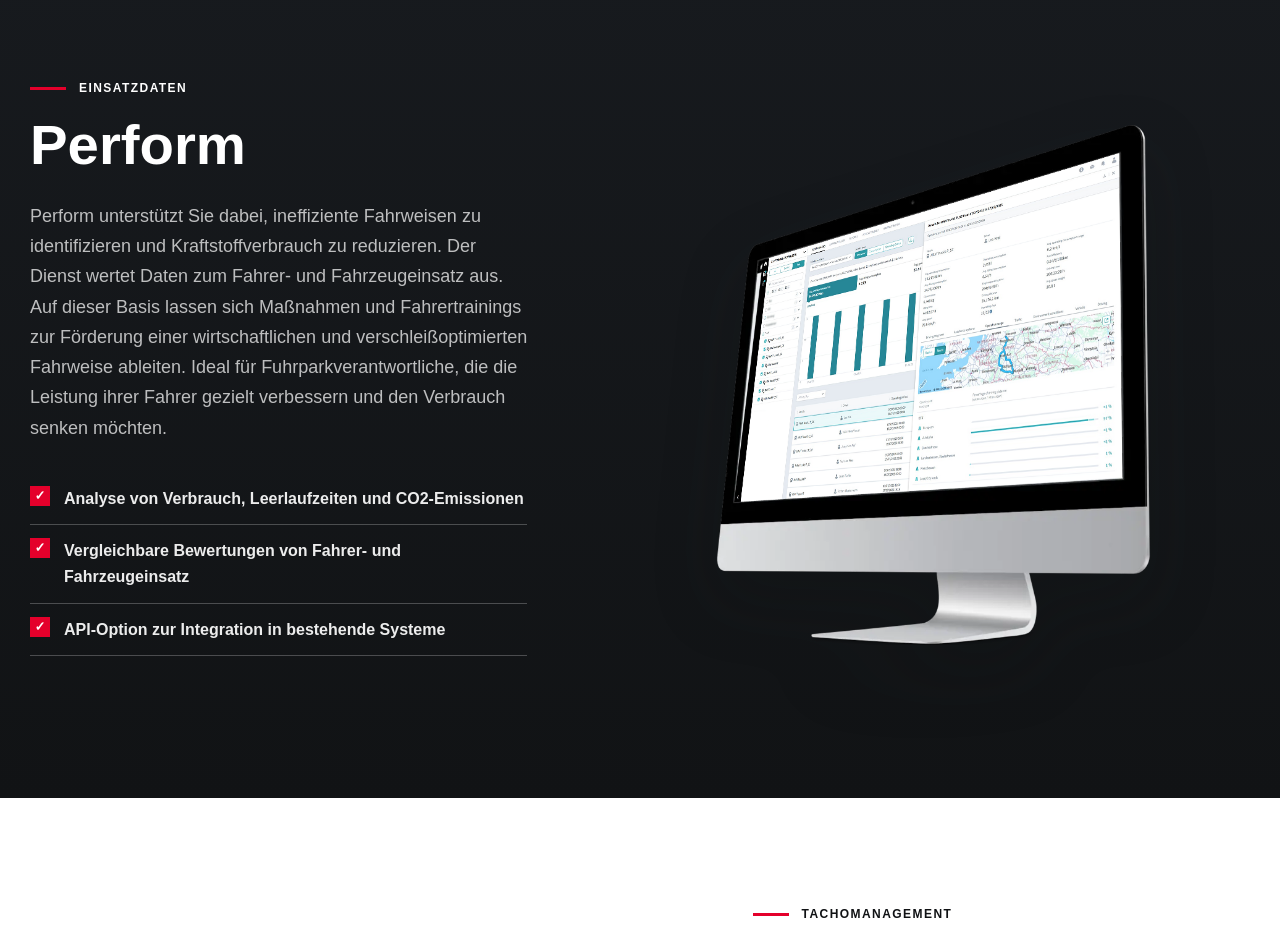
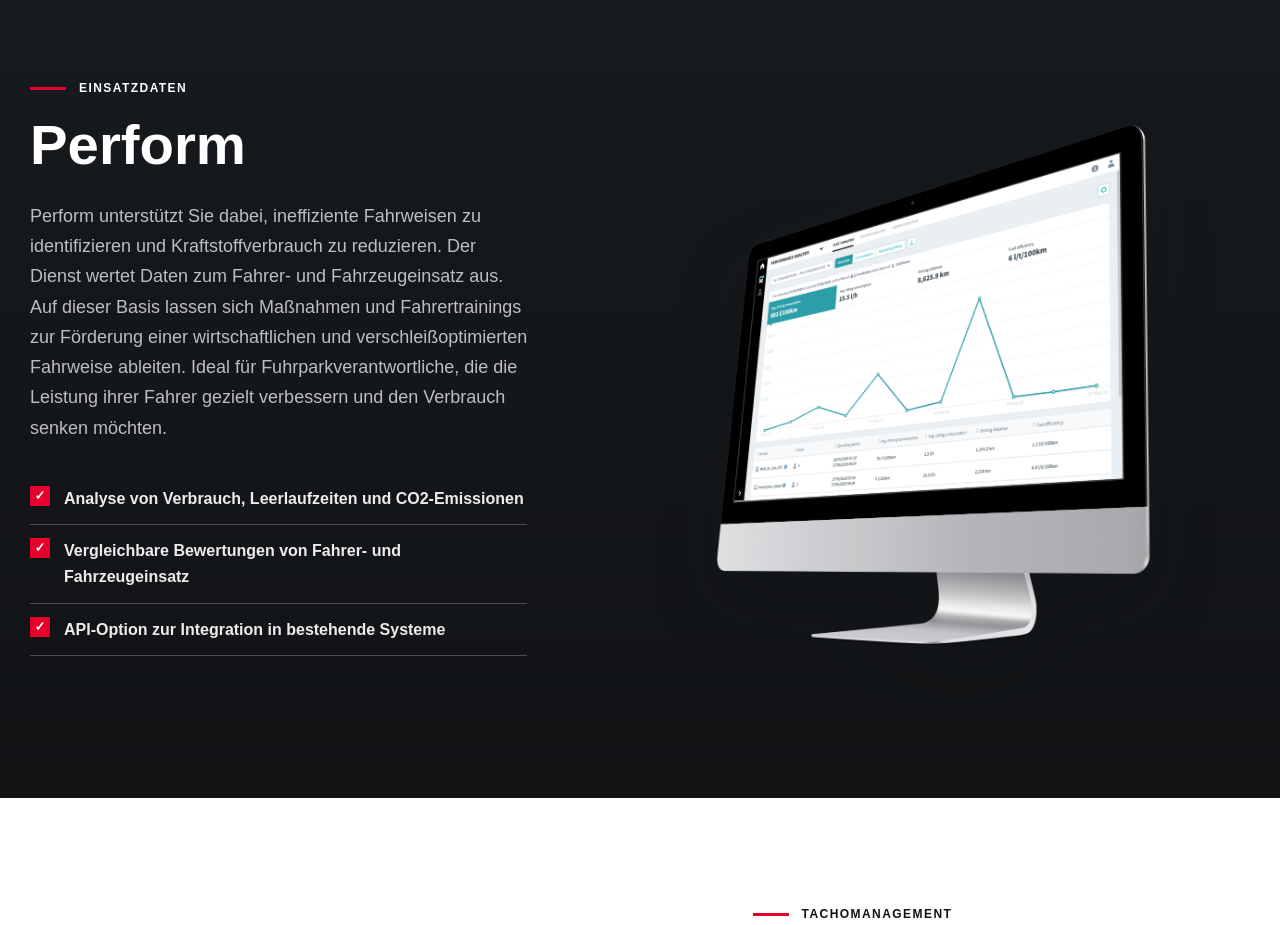
Before and after one commit to martinfischer42/man-landing-page, a plain HTML site: page index.html in a window 1280 px wide. Shown: the part 2880-3805 px from the top of the page. Drawn offline with Linux system fonts and the light colour scheme.

Commit message:
Update Perform analysis visual

```diff
--- a/index.html
+++ b/index.html
@@ -354,7 +354,7 @@
 
         <div class="demo-feature__media">
           <img
-            src="images/perform-header-updated.webp"
+            src="images/perform-analysis-desktop-right.png"
             alt="Perform Flottenanalyse auf der RIO Plattform"
             loading="lazy"
           >
```
Also changed, not shown: images/perform-analysis-desktop-right.png (added).
